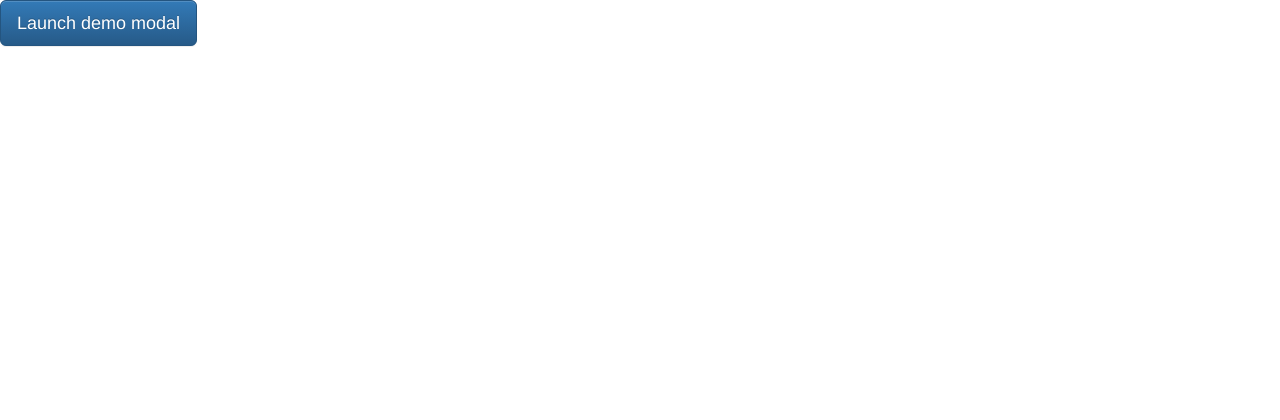
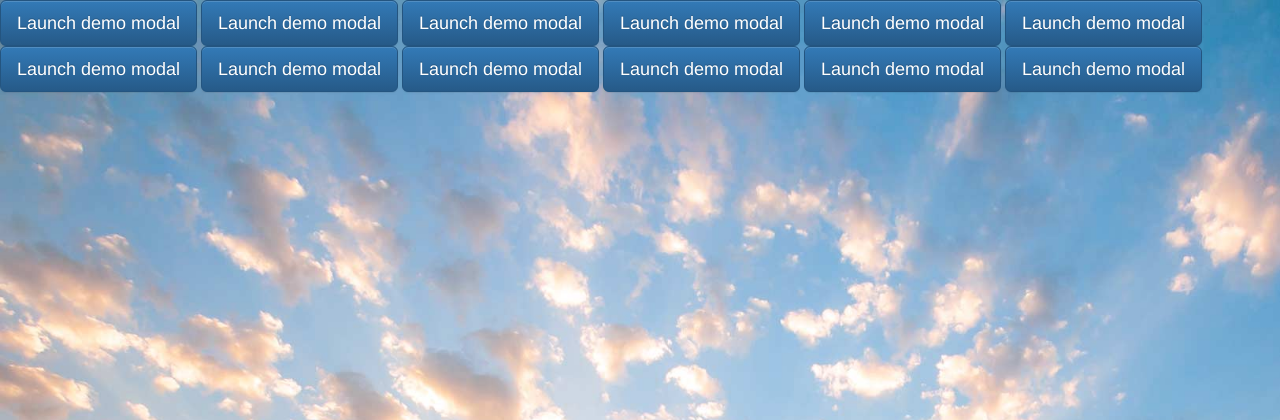
Before and after one commit to gocosmonaut/Cedarcrest, a PHP site: page / in a window 1280 px wide. Shown: the top 420 px of the page. Run offline with PHP 8.4, Linux system fonts and the light colour scheme; some libraries are stand-ins or nearby versions.

Commit message:
Modal buttons
526

```diff
--- a/css/1.css
+++ b/css/1.css
@@ -1,24 +1,14 @@
 @charset "UTF-8";
 /* CSS Document */
 
+.modal-backdrop { opacity:.75 !important; background:white !important;}
+
 body {
 
-}
-
-div#fremont {
 background-attachment: fixed;
-    background-image: url(../img/fremont.jpg);
+    background-image: url(../img/esplanade.jpg);
     background-position: left top;
     background-repeat: no-repeat;
     background-size: cover;
 	width:100%;
-	}
-
-	div#willamette {
-background-attachment: fixed;
-    background-image: url(../img/willamette.jpg);
-    background-position: left top;
-    background-repeat: no-repeat;
-    background-size: cover;
-	width:100%;
-	}
+}
--- a/index.php
+++ b/index.php
@@ -15,18 +15,76 @@
 </head>
 
 <body>
-<!-- Button trigger modal -->
-<button type="button" class="btn btn-primary btn-lg" data-toggle="modal" data-target="#myModal">
+
+
+<!-- Button trigger modal 01 -->
+<button type="button" class="btn btn-primary btn-lg" data-toggle="modal" data-target="#myModal_01">
   Launch demo modal
 </button>
 
-<!-- Modal -->
-<div class="modal fade" id="myModal" tabindex="-1" role="dialog" aria-labelledby="myModalLabel" aria-hidden="true">
+<!-- Button trigger modal 02 -->
+<button type="button" class="btn btn-primary btn-lg" data-toggle="modal" data-target="#myModal_02">
+  Launch demo modal
+</button>
+
+<!-- Button trigger modal 03 -->
+<button type="button" class="btn btn-primary btn-lg" data-toggle="modal" data-target="#myModal_03">
+  Launch demo modal
+</button>
+
+<!-- Button trigger modal 04 -->
+<button type="button" class="btn btn-primary btn-lg" data-toggle="modal" data-target="#myModal_04">
+  Launch demo modal
+</button>
+
+<!-- Button trigger modal 05 -->
+<button type="button" class="btn btn-primary btn-lg" data-toggle="modal" data-target="#myModal_05">
+  Launch demo modal
+</button>
+
+<!-- Button trigger modal 06 -->
+<button type="button" class="btn btn-primary btn-lg" data-toggle="modal" data-target="#myModal_06">
+  Launch demo modal
+</button>
+
+<!-- Button trigger modal 07 -->
+<button type="button" class="btn btn-primary btn-lg" data-toggle="modal" data-target="#myModal_07">
+  Launch demo modal
+</button>
+
+<!-- Button trigger modal 08 -->
+<button type="button" class="btn btn-primary btn-lg" data-toggle="modal" data-target="#myModal_08">
+  Launch demo modal
+</button>
+
+<!-- Button trigger modal 09 -->
+<button type="button" class="btn btn-primary btn-lg" data-toggle="modal" data-target="#myModal_09">
+  Launch demo modal
+</button>
+
+<!-- Button trigger modal 10 -->
+<button type="button" class="btn btn-primary btn-lg" data-toggle="modal" data-target="#myModal_10">
+  Launch demo modal
+</button>
+
+<!-- Button trigger modal 11 -->
+<button type="button" class="btn btn-primary btn-lg" data-toggle="modal" data-target="#myModal_11">
+  Launch demo modal
+</button>
+
+<!-- Button trigger modal 12 -->
+<button type="button" class="btn btn-primary btn-lg" data-toggle="modal" data-target="#myModal_12">
+  Launch demo modal
+</button>
+
+
+<!-- Modal 01 -->
+<div class="modal fade" id="myModal_01" tabindex="-1" role="dialog" aria-labelledby="myModalLabel" aria-hidden="true">
   <div class="modal-dialog">
     <div class="modal-content">
       <div class="modal-header">
         <button type="button" class="close" data-dismiss="modal" aria-label="Close"><span aria-hidden="true">&times;</span></button>
-        <h4 class="modal-title" id="myModalLabel">Modal title</h4>
+        <h4 class="modal-title" id="myModalLabel_01">Modal title 1</h4>
       </div>
       <div class="modal-body">
         ...
@@ -39,5 +97,26 @@
   </div>
 </div>
 
+
+<!-- Modal 02 -->
+<div class="modal fade" id="myModal_02" tabindex="0" role="dialog" aria-labelledby="myModalLabel" aria-hidden="true">
+  <div class="modal-dialog">
+    <div class="modal-content">
+      <div class="modal-header">
+        <button type="button" class="close" data-dismiss="modal" aria-label="Close"><span aria-hidden="true">&times;</span></button>
+        <h4 class="modal-title" id="myModalLabel_02">Modal title 2</h4>
+      </div>
+      <div class="modal-body">
+        ...
+      </div>
+      <div class="modal-footer">
+        <button type="button" class="btn btn-default" data-dismiss="modal">Close</button>
+        <button type="button" class="btn btn-primary">Save changes</button>
+      </div>
+    </div>
+  </div>
+</div>
+
+
 </body>
 </html>
```
Also changed, not shown: img/esplanade.jpg (added).
